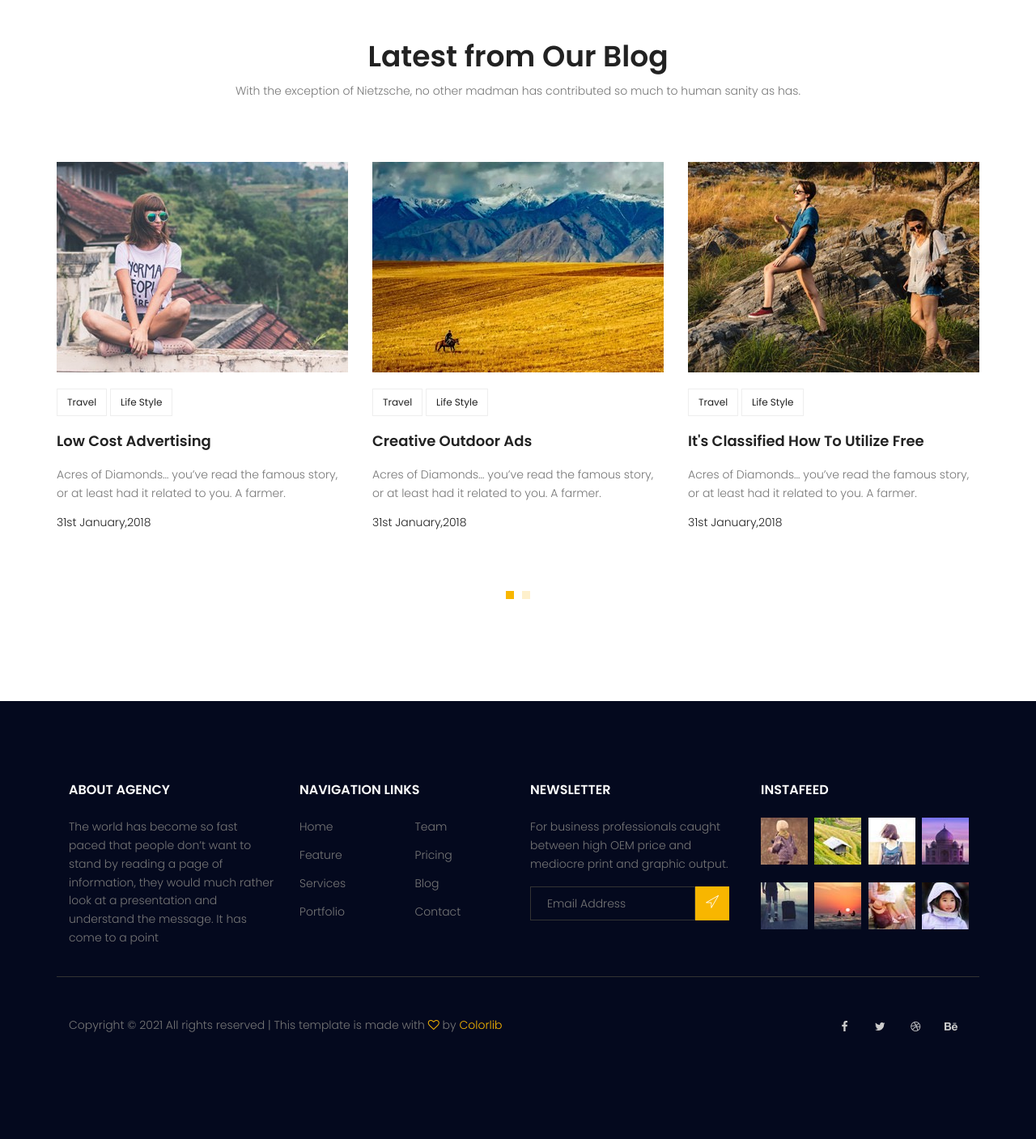
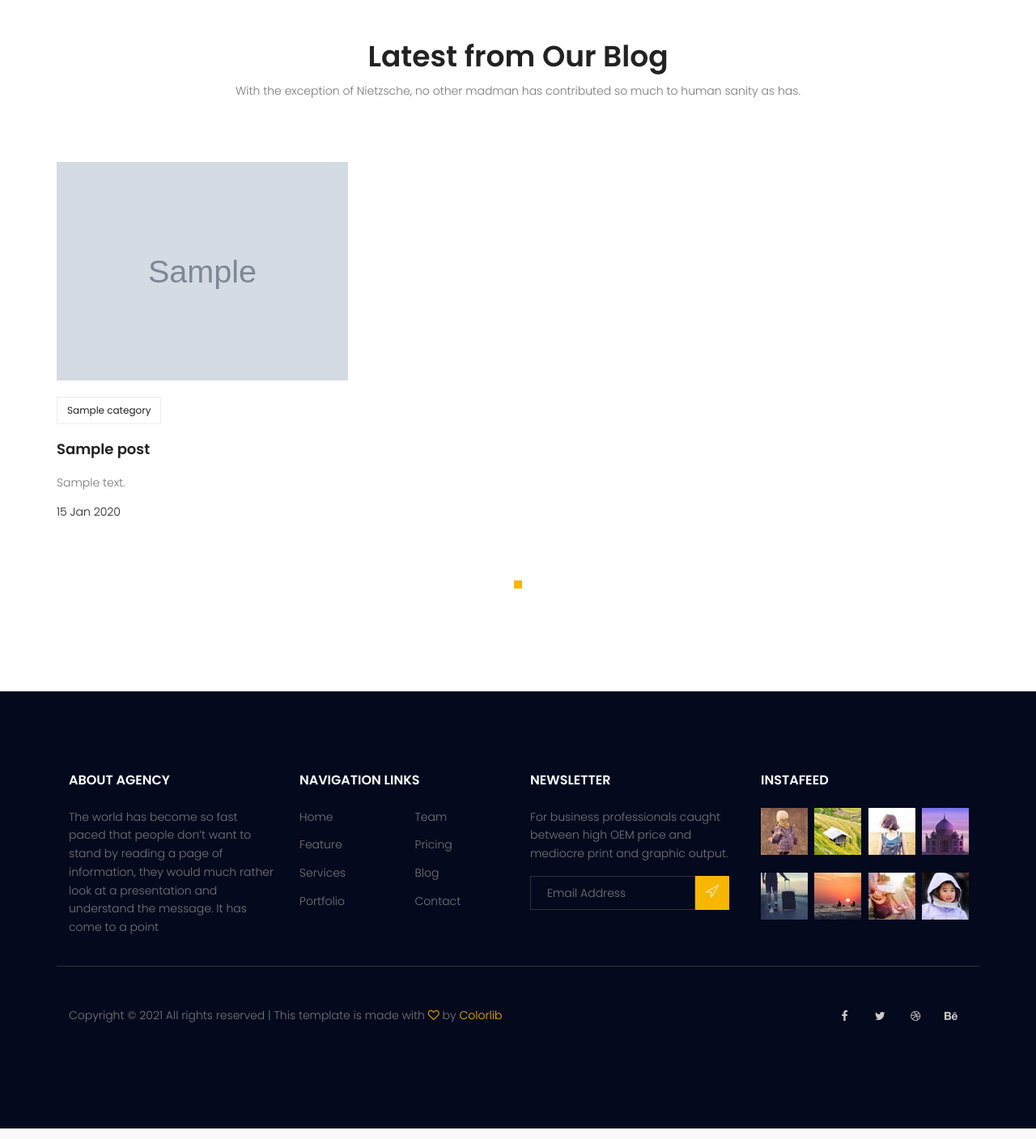
Before and after one commit to AliBigdeli/mysite, a Django app: page / in a window 1280 px wide. Shown: the part 2589-3996 px from the top of the page at 81% size. Run offline with Django 3.2, Linux system fonts and the light colour scheme; tables that the repository leaves empty hold one stand-in row (values such as "Sample post"); grey boxes marked "Sample" are stand-in pictures; some libraries are stand-ins or nearby versions.

Commit message:
getting ready for production

```diff
--- a/blog/templatetags/blog_tags.py
+++ b/blog/templatetags/blog_tags.py
@@ -57,3 +57,8 @@ def excerpt_with_ptag_spacing(value, arg):
 
     # other usage: return Truncator(value).words(length, html=True, truncate=' see more')
     return Truncator(value).words(limit)
+
+@register.inclusion_tag('blog/blog-index-latestposts.html')
+def index_latestposts(arg=6):
+    posts = Post.objects.filter(status=1).order_by('-published_date')[:arg]
+    return {'posts':posts}
--- a/blog/views.py
+++ b/blog/views.py
@@ -6,7 +6,6 @@ from django.contrib import messages
 from django.urls import reverse
 from django.http import HttpResponseRedirect
 # Create your views here.
-
 
 def blog_view(request,**kwargs):
     posts = Post.objects.filter(status=1).order_by('-published_date')
@@ -37,10 +36,12 @@ def blog_single(request,pid):
             messages.add_message(request,messages.ERROR,'your comment didnt submiter')
     posts = Post.objects.filter(status=1)
     post = get_object_or_404(posts,pk=pid)
+
     if not post.login_require:
         comments = Comment.objects.filter(post=post.id,approved=True)
         form = CommentForm()
         context = {'post':post,'comments':comments,'form':form}
+
         return render(request,'blog/blog-single.html',context)
     else:
         return HttpResponseRedirect(reverse('accounts:login'))
--- a/mysite/urls.py
+++ b/mysite/urls.py
@@ -20,7 +20,6 @@ from django.conf.urls.static import static
 from django.contrib.sitemaps.views import sitemap
 from website.sitemaps import StaticViewSitemap
 from blog.sitemaps import BlogSitemap
-import debug_toolbar
 
 
 sitemaps = {
@@ -38,7 +37,6 @@ urlpatterns = [
     path('sitemap.xml', sitemap, {'sitemaps': sitemaps},
          name='django.contrib.sitemaps.views.sitemap'),
     path('robots.txt', include('robots.urls')),
-    path('__debug__/', include(debug_toolbar.urls)),
     path('captcha/', include('captcha.urls')),
 
 ]
--- a/statics/css/signin.css
+++ b/statics/css/signin.css
@@ -43,7 +43,6 @@ body {
   border-bottom-left-radius: 0;
 }
 .form-signin input[type="password"] {
-  margin-bottom: 10px;
   border-top-left-radius: 0;
   border-top-right-radius: 0;
 }
--- /dev/null
+++ b/templates/blog/blog-index-latestposts.html
@@ -0,0 +1,46 @@
+{% load static %}
+{% load blog_tags %}
+<!-- Start blog Area -->
+<section class="recent-blog-area section-gap">
+	<div class="container">
+		<div class="row d-flex justify-content-center">
+			<div class="menu-content pb-60 col-lg-9">
+				<div class="title text-center">
+					<h1 class="mb-10">Latest from Our Blog</h1>
+					<p>With the exception of Nietzsche, no other madman has contributed so much to human sanity as has.
+					</p>
+				</div>
+			</div>
+		</div>
+		<div class="row">
+			<div class="active-recent-blog-carusel">
+                {% for post in posts %}
+				<div class="single-recent-blog-post item">
+					<div class="thumb">
+						<img class="img-fluid" src="{{post.image.url}}" alt="">
+					</div>
+					<div class="details">
+						<div class="tags">
+							<ul>
+                                {% for cat in post.category.all %}
+								<li>
+									<a href="{% url 'blog:category' cat_name=cat.name %}">{{ cat.name }}</a>
+								</li>
+								{% endfor %}
+							</ul>
+						</div>
+						<a href="{% url 'blog:single' pid=post.id %}">
+							<h4 class="title">{{post.title}}</h4>
+						</a>
+						<p>
+							{{post.content|excerpt:15}}
+						</p>
+						<h6 class="date">{{post.published_date|date:"d M Y"}}</h6>
+					</div>
+				</div>
+                {% endfor %}
+			</div>
+		</div>
+	</div>
+</section>
+<!-- End recent-blog Area -->
--- a/templates/blog/blog-single.html
+++ b/templates/blog/blog-single.html
@@ -134,7 +134,9 @@
 							-->
 						</div>
 						{% empty %}
-						<p> no comments here be the first one to tell yout thoughts </p>
+						<div class="single-comment justify-content-between d-flex">
+						<p class="center"> no comments here be the first one to tell your thoughts </p>
+					</div>
 					{% endfor %}
 				</div>
 				</div>
--- a/templates/website/index.html
+++ b/templates/website/index.html
@@ -1,7 +1,7 @@
 {% extends 'base.html' %}
 {% load static %}
+{% load blog_tags %}
 {% block content %}
-
 <!-- start banner Area -->
 <section class="banner-area relative">
 	<div class="overlay overlay-bg"></div>
@@ -177,177 +177,7 @@
 </section>
 <!-- End home-about Area -->
 
-
-<!-- Start blog Area -->
-<section class="recent-blog-area section-gap">
-	<div class="container">
-		<div class="row d-flex justify-content-center">
-			<div class="menu-content pb-60 col-lg-9">
-				<div class="title text-center">
-					<h1 class="mb-10">Latest from Our Blog</h1>
-					<p>With the exception of Nietzsche, no other madman has contributed so much to human sanity as has.
-					</p>
-				</div>
-			</div>
-		</div>
-		<div class="row">
-			<div class="active-recent-blog-carusel">
-				<div class="single-recent-blog-post item">
-					<div class="thumb">
-						<img class="img-fluid" src="{% static 'img/b1.jpg' %}" alt="">
-					</div>
-					<div class="details">
-						<div class="tags">
-							<ul>
-								<li>
-									<a href="#">Travel</a>
-								</li>
-								<li>
-									<a href="#">Life Style</a>
-								</li>
-							</ul>
-						</div>
-						<a href="#">
-							<h4 class="title">Low Cost Advertising</h4>
-						</a>
-						<p>
-							Acres of Diamonds… you’ve read the famous story, or at least had it related to you. A
-							farmer.
-						</p>
-						<h6 class="date">31st January,2018</h6>
-					</div>
-				</div>
-				<div class="single-recent-blog-post item">
-					<div class="thumb">
-						<img class="img-fluid" src="{% static 'img/b2.jpg' %}" alt="">
-					</div>
-					<div class="details">
-						<div class="tags">
-							<ul>
-								<li>
-									<a href="#">Travel</a>
-								</li>
-								<li>
-									<a href="#">Life Style</a>
-								</li>
-							</ul>
-						</div>
-						<a href="#">
-							<h4 class="title">Creative Outdoor Ads</h4>
-						</a>
-						<p>
-							Acres of Diamonds… you’ve read the famous story, or at least had it related to you. A
-							farmer.
-						</p>
-						<h6 class="date">31st January,2018</h6>
-					</div>
-				</div>
-				<div class="single-recent-blog-post item">
-					<div class="thumb">
-						<img class="img-fluid" src="{% static 'img/b3.jpg' %}" alt="">
-					</div>
-					<div class="details">
-						<div class="tags">
-							<ul>
-								<li>
-									<a href="#">Travel</a>
-								</li>
-								<li>
-									<a href="#">Life Style</a>
-								</li>
-							</ul>
-						</div>
-						<a href="#">
-							<h4 class="title">It's Classified How To Utilize Free</h4>
-						</a>
-						<p>
-							Acres of Diamonds… you’ve read the famous story, or at least had it related to you. A
-							farmer.
-						</p>
-						<h6 class="date">31st January,2018</h6>
-					</div>
-				</div>
-				<div class="single-recent-blog-post item">
-					<div class="thumb">
-						<img class="img-fluid" src="{% static 'img/b1.jpg' %}" alt="">
-					</div>
-					<div class="details">
-						<div class="tags">
-							<ul>
-								<li>
-									<a href="#">Travel</a>
-								</li>
-								<li>
-									<a href="#">Life Style</a>
-								</li>
-							</ul>
-						</div>
-						<a href="#">
-							<h4 class="title">Low Cost Advertising</h4>
-						</a>
-						<p>
-							Acres of Diamonds… you’ve read the famous story, or at least had it related to you. A
-							farmer.
-						</p>
-						<h6 class="date">31st January,2018</h6>
-					</div>
-				</div>
-				<div class="single-recent-blog-post item">
-					<div class="thumb">
-						<img class="img-fluid" src="{% static 'img/b2.jpg' %}" alt="">
-					</div>
-					<div class="details">
-						<div class="tags">
-							<ul>
-								<li>
-									<a href="#">Travel</a>
-								</li>
-								<li>
-									<a href="#">Life Style</a>
-								</li>
-							</ul>
-						</div>
-						<a href="#">
-							<h4 class="title">Creative Outdoor Ads</h4>
-						</a>
-						<p>
-							Acres of Diamonds… you’ve read the famous story, or at least had it related to you. A
-							farmer.
-						</p>
-						<h6 class="date">31st January,2018</h6>
-					</div>
-				</div>
-				<div class="single-recent-blog-post item">
-					<div class="thumb">
-						<img class="img-fluid" src="{% static 'img/b3.jpg' %}" alt="">
-					</div>
-					<div class="details">
-						<div class="tags">
-							<ul>
-								<li>
-									<a href="#">Travel</a>
-								</li>
-								<li>
-									<a href="#">Life Style</a>
-								</li>
-							</ul>
-						</div>
-						<a href="#">
-							<h4 class="title">It's Classified How To Utilize Free</h4>
-						</a>
-						<p>
-							Acres of Diamonds… you’ve read the famous story, or at least had it related to you. A
-							farmer.
-						</p>
-						<h6 class="date">31st January,2018</h6>
-					</div>
-				</div>
-
-			</div>
-		</div>
-	</div>
-</section>
-<!-- End recent-blog Area -->
+{% index_latestposts %}
 
 
 {% endblock %}
```
Also changed, not shown: mysite/settings.py (+9 -11 lines), requirements.txt (+9 -3 lines), templates/accounts/login.html (+11 -10 lines), templates/accounts/signup.html (+13 -15 lines), statics/img/logo-invert.png (added).
